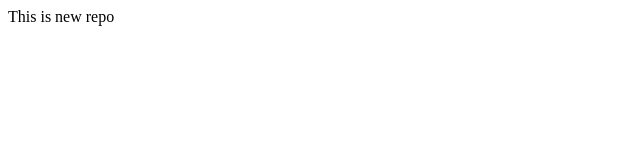
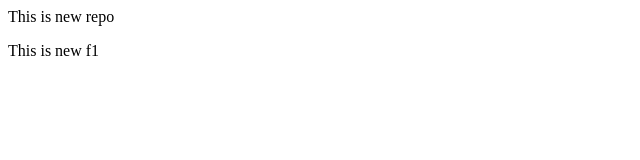
Before and after one commit to Shrutika440/local, a plain HTML site: page index.html in a window 1280 px wide. Shown: the full height of the page, 0-640 px from the left. Drawn offline with Linux system fonts and the light colour scheme.

Commit message:
Add new feature

```diff
--- a/index.html
+++ b/index.html
@@ -1 +1,2 @@
 <p>This is new repo </p>
+<p> This is new f1</p>
```
